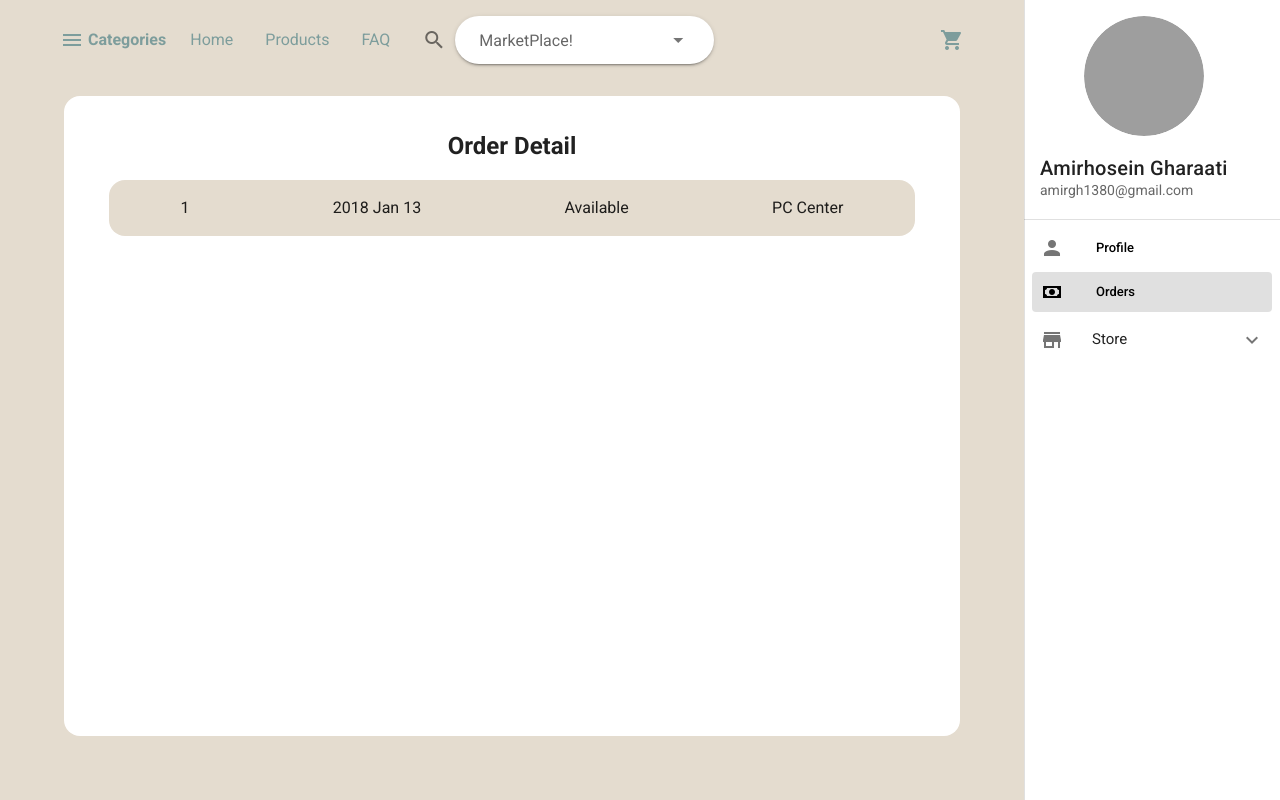
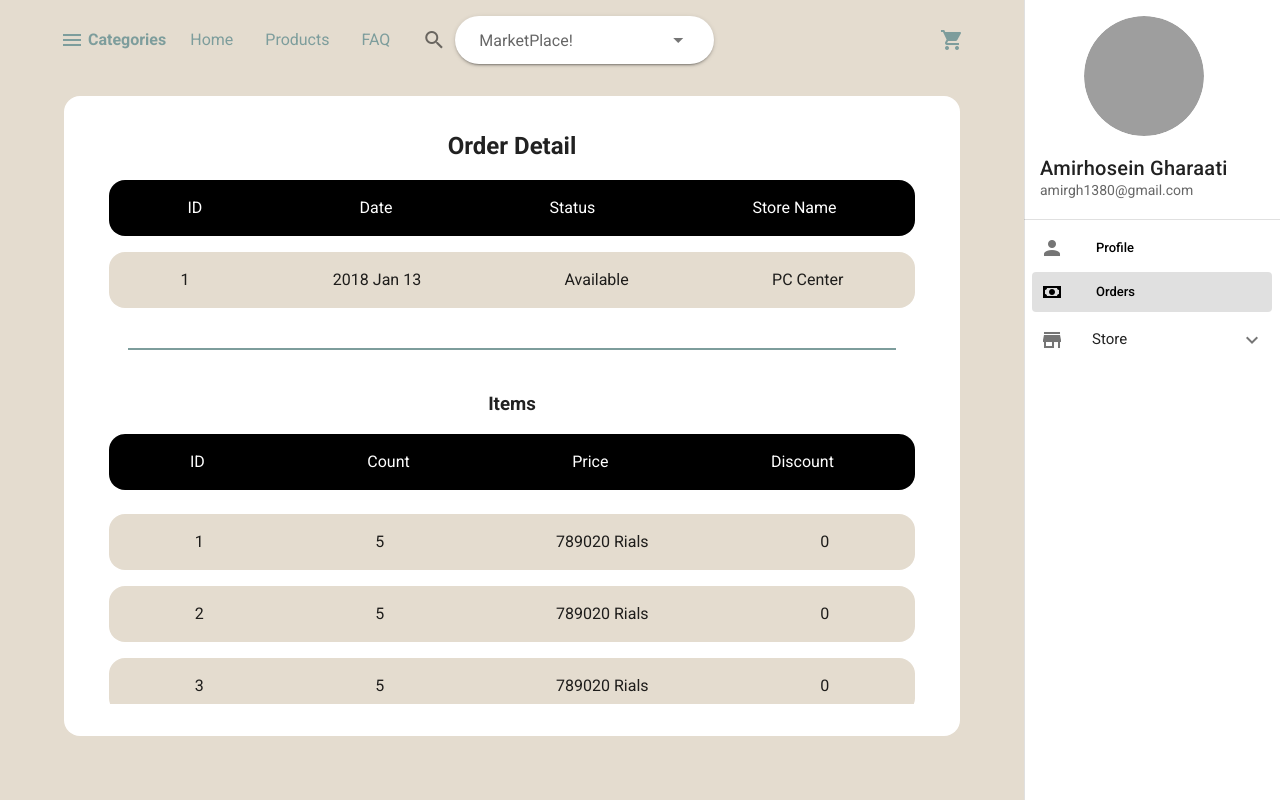
Before and after one commit to AmirHosein-Gharaati/marketplace-frontend, a Nuxt app: page /dashboard/orders/1 in a window 1280 px wide. Built offline with nearby package versions, Linux system fonts and the light colour scheme; grey boxes are pictures that could not be loaded.

Commit message:
order deatil page

```diff
--- a/assets/styles/page/dashboard/order-detail.scss
+++ b/assets/styles/page/dashboard/order-detail.scss
@@ -4,14 +4,25 @@
   padding: $padding-xl 0;
   flex-direction: column;
 
-  &__main {
+  &__content {
     display: flex;
+    flex-direction: column;
     align-items: center;
-    justify-content: space-around;
-    padding: $padding-md 0;
-    background-color: $color-primary;
-    border-radius: $border-radius-md;
-    width: 90%;
+    width: 100%;
     overflow-y: auto;
+
+    &__items {
+      &-wrapper {
+        width: 100%;
+        display: flex;
+        flex-direction: column;
+        align-items: center;
+      }
+
+      display: flex;
+      flex-direction: column;
+      align-items: center;
+      width: 100%;
+    }
   }
 }
--- a/pages/dashboard/orders/_id.vue
+++ b/pages/dashboard/orders/_id.vue
@@ -2,15 +2,43 @@
   <div class="container px-16">
     <div class="order-detail">
       <h2 class="pb-4">Order Detail</h2>
+      <div class="order-detail__content">
+        <div class="item-info black white--text mb-4">
+          <div>ID</div>
+          <div>Date</div>
+          <div>Status</div>
+          <div>Store Name</div>
+        </div>
         <div class="item-info">
           <div>{{ order.id }}</div>
           <div>{{ order.date }}</div>
           <div>{{ order.status }}</div>
           <div>{{ order.storeName }}</div>
         </div>
-
-      <div class="order-deatil__items">
-
+        <v-container class="py-2 px-16">
+          <div class="line"></div>
+        </v-container>
+        <div class="order-detail__content__items-wrapper">
+          <h3 class="pb-4">Items</h3>
+          <div class="order-detail__content__items">
+            <div class="item-info black white--text mb-4">
+              <div>ID</div>
+              <div>Count</div>
+              <div>Price</div>
+              <div>Discount</div>
+            </div>
+            <div
+              v-for="item in order.items"
+              :key="item.id"
+              class="item-info my-2"
+            >
+              <div>{{ item.id }}</div>
+              <div>{{ item.count }}</div>
+              <div>{{ item.price }}</div>
+              <div>{{ item.discount }}</div>
+            </div>
+          </div>
+        </div>
       </div>
     </div>
   </div>
```
Lines whose indentation alone changed are shown as unchanged.
